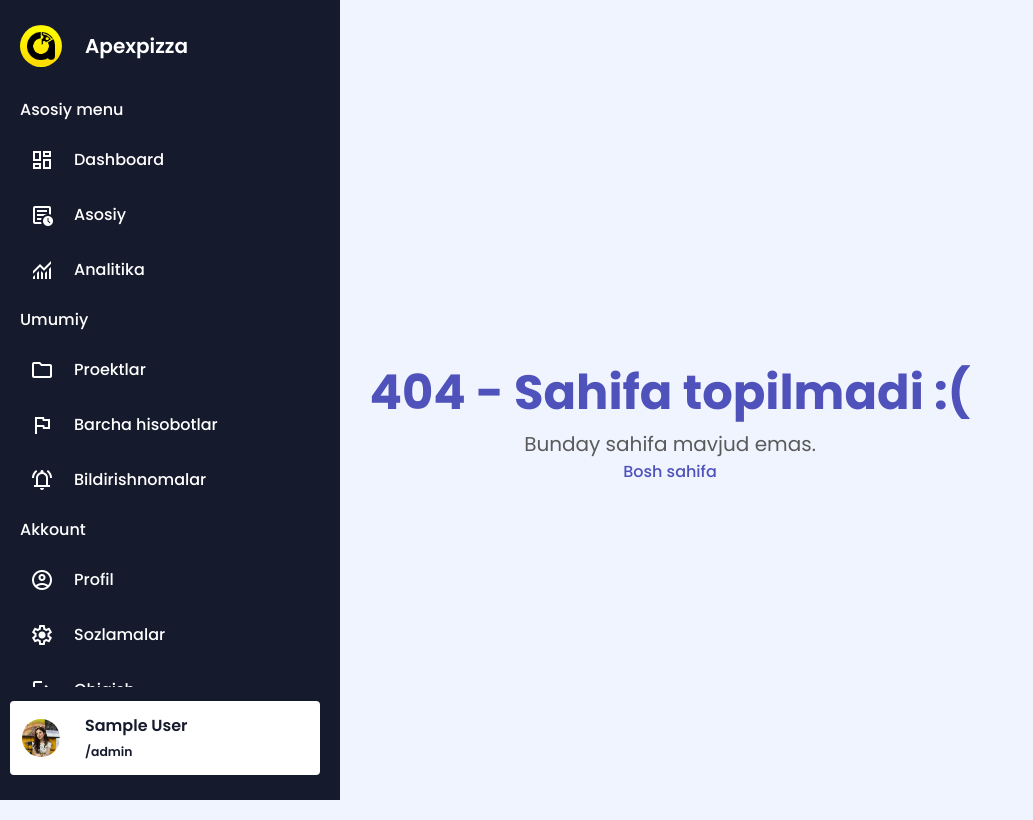
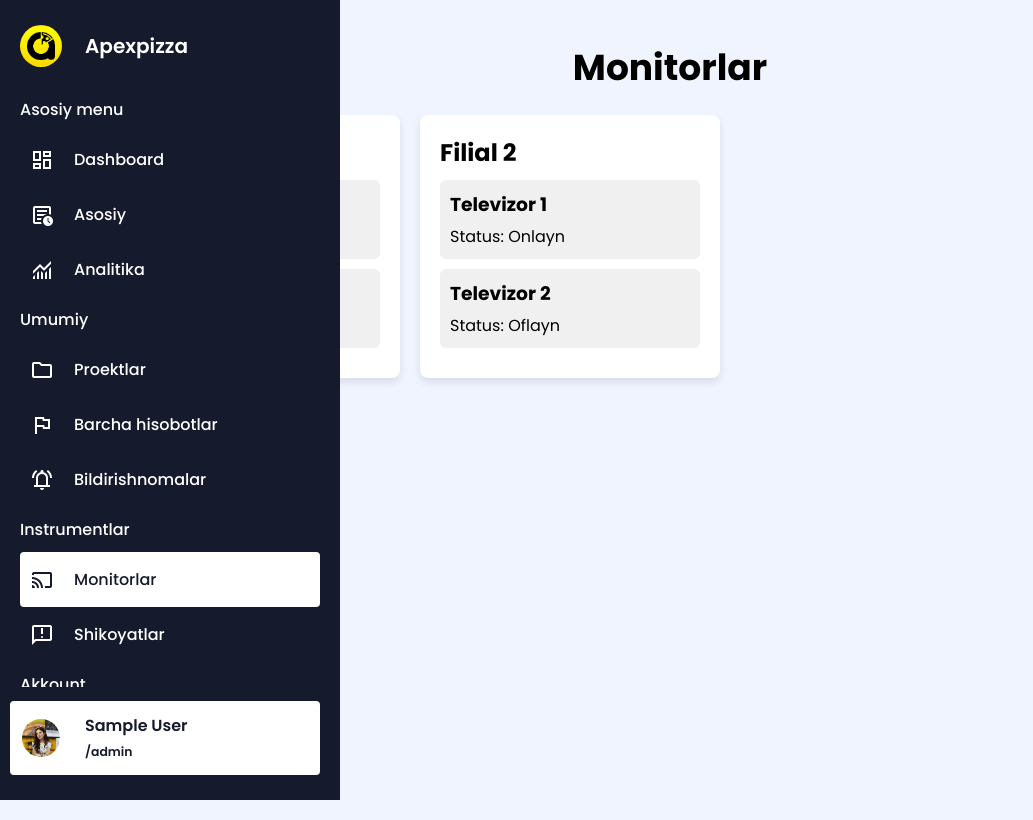
Before and after one commit to Javohirshakh/dashboard_apexpizza, a React (Create React App) app: page /monitors in a window 1280 px wide. Shown: the whole page, without its empty margins (0-1033 px from the left). Built offline with nearby package versions, Linux system fonts and the light colour scheme; sample sign-in values are in the browser's storage.

Commit message:
changed text

```diff
--- a/src/App.js
+++ b/src/App.js
@@ -5,6 +5,8 @@ import './App.css';
 import Sidebar from './components/Sidebar';
 import Dashboard from './pages/Dashboard';
 import Analytics from './pages/Analytics';
+import Monitors from './pages/Monitors';
+import Complaints from './pages/Complaints';
 import Profile from './pages/Profile';
 import Login from './pages/Login';
 import NotFound from './pages/NotFound';
@@ -20,7 +22,10 @@ const Layout = () => {
       <div className="content">
         <Routes>
           <Route path="/" element={isLoggedIn ? <Dashboard /> : <Navigate to="/login" />} />
+          <Route path="/dashboard" element={isLoggedIn ? <Dashboard /> : <Navigate to="/login" />} />
           <Route path="/analytics" element={isLoggedIn ? <Analytics /> : <Navigate to="/login" />} />
+          <Route path="/monitors" element={isLoggedIn ? <Monitors /> : <Navigate to="/login" />} />
+          <Route path="/complaints" element={isLoggedIn ? <Complaints /> : <Navigate to="/login" />} />
           <Route path="/profile" element={isLoggedIn ? <Profile /> : <Navigate to="/login" />} />
           <Route path="/login" element={!isLoggedIn ? <Login /> : <Navigate to="/" />} />
           <Route path="*" element={<NotFound />} />
--- a/src/components/Sidebar.js
+++ b/src/components/Sidebar.js
@@ -72,6 +72,22 @@ const Sidebar = () => {
           </Link>
         </li>
         <h4>
+          <span>Instrumentlar</span>
+          <div className="menu-separator"></div>
+        </h4>
+        <li>
+          <Link to="/monitors" className={location.pathname === "/monitors" ? "active-link" : ""}>
+            <span className="material-symbols-outlined"> cast </span>
+            Monitorlar
+          </Link>
+        </li>
+        <li>
+          <Link to="/complaints" className={location.pathname === "/complaints" ? "active-link" : ""}>
+            <span className="material-symbols-outlined"> feedback </span>
+            Shikoyatlar
+          </Link>
+        </li>
+        <h4>
           <span>Akkount</span>
           <div className="menu-separator"></div>
         </h4>
--- /dev/null
+++ b/src/config.js
@@ -0,0 +1,6 @@
+// config.js
+const config = {
+    API: 'https://script.google.com/macros/s/AKfycbyZyQdnx_73lQ4zVm2WFUf6zD4L1HMWk-0iIPgM5e3hJsTUynIB2vYQ0iLCxLD3qCQ5/exec',
+  };
+
+  export default config;
--- /dev/null
+++ b/src/pages/Complaints.css
@@ -0,0 +1,49 @@
+.complaints-page {
+    padding: 20px;
+    max-width: 1200px;
+    margin: 0 auto;
+  }
+
+  .complaints-title {
+    text-align: center;
+    font-size: 32px;
+    margin-bottom: 40px;
+  }
+
+  .complaints-tabs {
+    display: flex;
+    justify-content: flex-start;
+    margin-bottom: 20px;
+  }
+
+  .complaints-tab {
+    background-color: #f0f0f0;
+    padding: 10px 20px;
+    border: none;
+    cursor: pointer;
+    font-size: 18px;
+    margin: 0 10px;
+    border-radius: 5px;
+    border: 1px solid #161a2d;
+  }
+
+  .complaints-tab.active {
+    background-color: #161a2d;
+    color: white;
+  }
+
+  .complaints-content {
+    text-align: center;
+  }
+
+  .complaints-section {
+    margin-top: 20px;
+  }
+
+  .complaints-section h2 {
+    font-size: 24px;
+  }
+
+  .complaints-section p {
+    font-size: 18px;
+  }
--- /dev/null
+++ b/src/pages/Complaints.js
@@ -0,0 +1,50 @@
+// src/pages/Complaints.js
+import React, { useState } from 'react';
+import './Complaints.css';
+
+const Complaints = () => {
+  const [activeSection, setActiveSection] = useState('branchComplaints');
+
+  return (
+    <div className="complaints-page">
+      <h1 className="complaints-title">Shikoyatlar</h1>
+
+      {/* Навигация по разделам */}
+      <div className="complaints-tabs">
+        <button
+          className={`complaints-tab ${activeSection === 'branchComplaints' ? 'active' : ''}`}
+          onClick={() => setActiveSection('branchComplaints')}
+        >
+          Filiallar
+        </button>
+        <button
+          className={`complaints-tab ${activeSection === 'generalComplaints' ? 'active' : ''}`}
+          onClick={() => setActiveSection('generalComplaints')}
+        >
+          Shikoyatlar
+        </button>
+      </div>
+
+      {/* Контент для каждого раздела */}
+      <div className="complaints-content">
+        {activeSection === 'branchComplaints' && (
+          <div className="complaints-section">
+            <h2>Filiallar</h2>
+            <p>Filiallar qo'shish, nazorat qilish, kuzatish.</p>
+            {/* В дальнейшем можно добавить форму или таблицу с жалобами */}
+          </div>
+        )}
+
+        {activeSection === 'generalComplaints' && (
+          <div className="complaints-section">
+            <h2>Shikoyatlar</h2>
+            <p>Bu yerda barcha shikoyatlar ko'rinadi.</p>
+            {/* В дальнейшем можно добавить форму или таблицу с жалобами */}
+          </div>
+        )}
+      </div>
+    </div>
+  );
+};
+
+export default Complaints;
--- a/src/pages/Login.js
+++ b/src/pages/Login.js
@@ -1,5 +1,6 @@
 import React, { useState } from 'react';
 import { useNavigate } from 'react-router-dom';
+import config from '../config';
 import './Login.css';
 
 const Login = () => {
@@ -14,7 +15,7 @@ const Login = () => {
     setIsLoading(true); // Включаем лоадинг на кнопке
 
     // Отправляем запрос к API для получения данных пользователей
-    const response = await fetch('https://script.google.com/macros/s/AKfycbxxmY763Vsd0xeXKxxcF02561m5W_0pLoUr2WfbYDo-ZD53mheNVhC8Fu8t0SImHgds/exec?route=users');
+    const response = await fetch(`${config.API}?route=users`);
     const users = await response.json();
 
     // Ищем пользователя с введённым телефоном и паролем
--- /dev/null
+++ b/src/pages/Monitors.css
@@ -0,0 +1,51 @@
+/* src/pages/Monitors.css */
+.monitors-page {
+    padding: 20px;
+    height: 100vh; /* Задаём высоту на весь экран */
+    display: flex;
+    flex-direction: column;
+  }
+
+  .monitors-title {
+    text-align: center;
+    font-size: 36px;
+    font-weight: bold;
+    margin-bottom: 20px;
+  }
+
+  .monitors-content {
+    width: 100%;
+    display: flex;
+    justify-content: flex-start;
+    align-items: flex-start;
+    gap: 20px;
+    flex-grow: 1; /* Чтобы контент заполнял оставшееся пространство */
+    overflow-y: auto; /* Если много филиалов, добавляется прокрутка */
+  }
+
+  .branch-card {
+    background-color: white;
+    border-radius: 8px;
+    box-shadow: 0 4px 8px rgba(0, 0, 0, 0.1);
+    padding: 20px;
+    width: 300px;
+  }
+
+  .tvs {
+    margin-top: 10px;
+  }
+
+  .tv-card {
+    background-color: #f0f0f0;
+    border-radius: 6px;
+    padding: 10px;
+    margin-bottom: 10px;
+  }
+
+  .tv-card h3 {
+    margin: 0 0 5px 0;
+  }
+
+  .tv-card p {
+    margin: 0;
+  }
--- /dev/null
+++ b/src/pages/Monitors.js
@@ -0,0 +1,45 @@
+// src/pages/Monitors.js
+import React from 'react';
+import './Monitors.css';
+
+const Monitors = () => {
+  return (
+    <div className="monitors-page">
+      {/* Заголовок по центру */}
+      <h1 className="monitors-title">Monitorlar</h1>
+
+      {/* Основной контейнер для филиалов и телевизоров на всю ширину */}
+      <div className="monitors-content">
+        <div className="branch-card">
+          <h2>Filial 1</h2>
+          <div className="tvs">
+            <div className="tv-card">
+              <h3>Televizor 1</h3>
+              <p>Status: Oflayn</p>
+            </div>
+            <div className="tv-card">
+              <h3>Televizor 2</h3>
+              <p>Status: Onlayn</p>
+            </div>
+          </div>
+        </div>
+
+        <div className="branch-card">
+          <h2>Filial 2</h2>
+          <div className="tvs">
+            <div className="tv-card">
+              <h3>Televizor 1</h3>
+              <p>Status: Onlayn</p>
+            </div>
+            <div className="tv-card">
+              <h3>Televizor 2</h3>
+              <p>Status: Oflayn</p>
+            </div>
+          </div>
+        </div>
+      </div>
+    </div>
+  );
+};
+
+export default Monitors;
--- a/src/pages/Profile.js
+++ b/src/pages/Profile.js
@@ -1,5 +1,6 @@
 // src/pages/Profile.js
 import React, { useState, useEffect, useRef, useContext } from 'react';
+import config from '../config';
 import AvatarEditor from 'react-avatar-editor';
 import './Profile.css';
 import { UserContext } from '../context/UserContext';
@@ -51,7 +52,7 @@ const Profile = () => {
 
       setIsSaving(true);
       try {
-        await fetch('https://script.google.com/macros/s/AKfycbyZyQdnx_73lQ4zVm2WFUf6zD4L1HMWk-0iIPgM5e3hJsTUynIB2vYQ0iLCxLD3qCQ5/exec?route=updateUser', {
+        await fetch(`${config.API}?route=updateUser`, {
           method: 'POST',
           mode: 'no-cors',
           headers: { 'Content-Type': 'application/json' },
```
